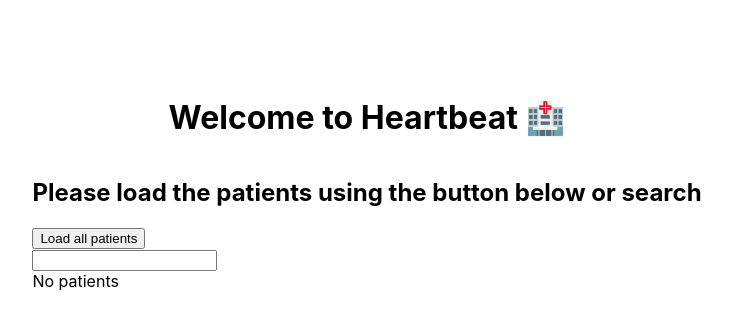
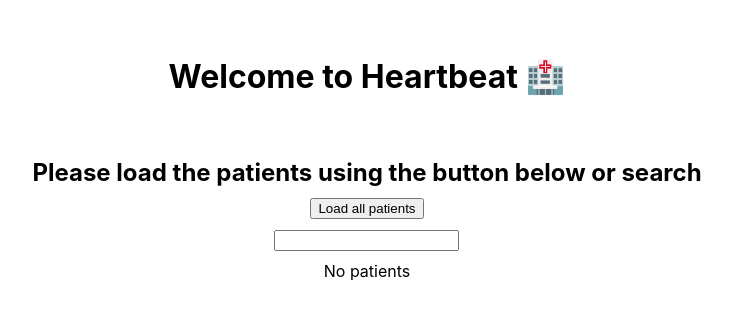
Before and after one commit to heartbeat-medical/frontend-challenge, a React (Create React App) app: page / in a window 1280 px wide. Shown: the part 216-546 px from the top of the page, without its empty margins (273-1005 px from the left). Built offline with nearby package versions, Linux system fonts and the light colour scheme.

Commit message:
clean-up

```diff
--- a/src/App.css
+++ b/src/App.css
@@ -6,3 +6,17 @@
   justify-content: center;
   color: black;
 }
+
+.App-container {
+  border: 1px solid white;
+  border-radius: 8px;
+  padding: 20px;
+  margin-bottom: 20px;
+  display: flex;
+  flex-direction: column;
+  align-items: center;
+}
+
+.App-container > * {
+  margin-bottom: 10px;
+}
--- a/src/toast/ToastContainer.tsx
+++ b/src/toast/ToastContainer.tsx
@@ -1,6 +1,6 @@
 import { ToastBox, ToastProps } from "./toast";
 
-export default function ToastContainer({ toasts }: { toasts: ToastProps[] }) {
+export const ToastContainer = ({ toasts }: { toasts: ToastProps[] }) => {
   return (
     <>
       {toasts &&
@@ -15,4 +15,4 @@ export default function ToastContainer({ toasts }: { toasts: ToastProps[] }) {
         ))}
     </>
   );
-}
+};
--- a/src/toast/ToastProvider.tsx
+++ b/src/toast/ToastProvider.tsx
@@ -1,6 +1,6 @@
 import React, { useState, useContext, useCallback } from "react";
 import { ToastProps } from "./toast";
-import ToastContainer from "./ToastContainer";
+import { ToastContainer } from "./ToastContainer";
 
 const ToastContext = React.createContext({
   addToast: ({ title, message, status }: Omit<ToastProps, "id">) => {},
```
